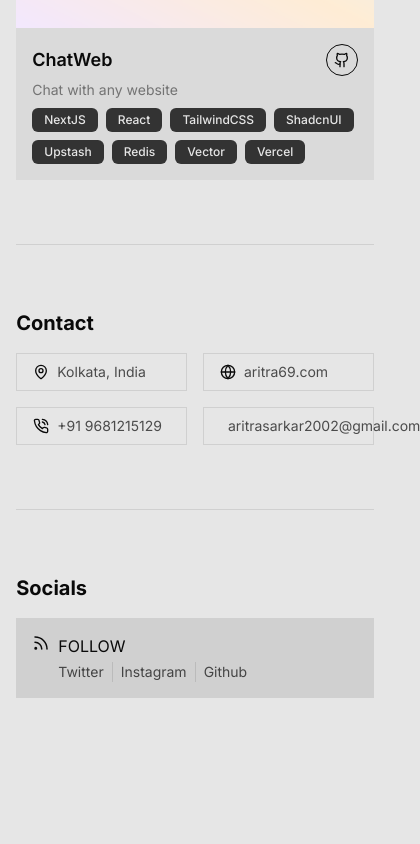
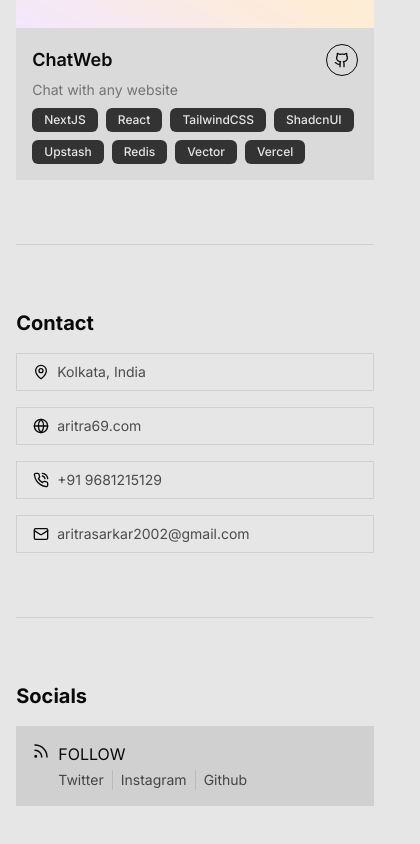
Before and after one commit to ARITRA69/minimal-portfolio, a Next.js app: page / in a window 390 px wide. Shown: the part 3412-4256 px from the top of the page, 420 px wide, since content can reach past the window. Built offline with nearby package versions, Linux system fonts and the light colour scheme.

Commit message:
contact form grid responsive done

```diff
--- a/components/shared/contact.tsx
+++ b/components/shared/contact.tsx
@@ -7,7 +7,7 @@
   return (
     <div id="contact" className="flex flex-col gap-4">
       <h5 className={cn(bricolageGrotesque, "text-xl font-bold")}>Contact</h5>
-      <div className="grid grid-cols-2 gap-4">
+      <div className="grid grid-cols-1 lg:grid-cols-2 gap-4">
         <div className="border border-foreground/10 px-4 py-2 flex items-center gap-2">
           <MapPin size={16} />
           <p className="text-sm opacity-70">Kolkata, India</p>
```
